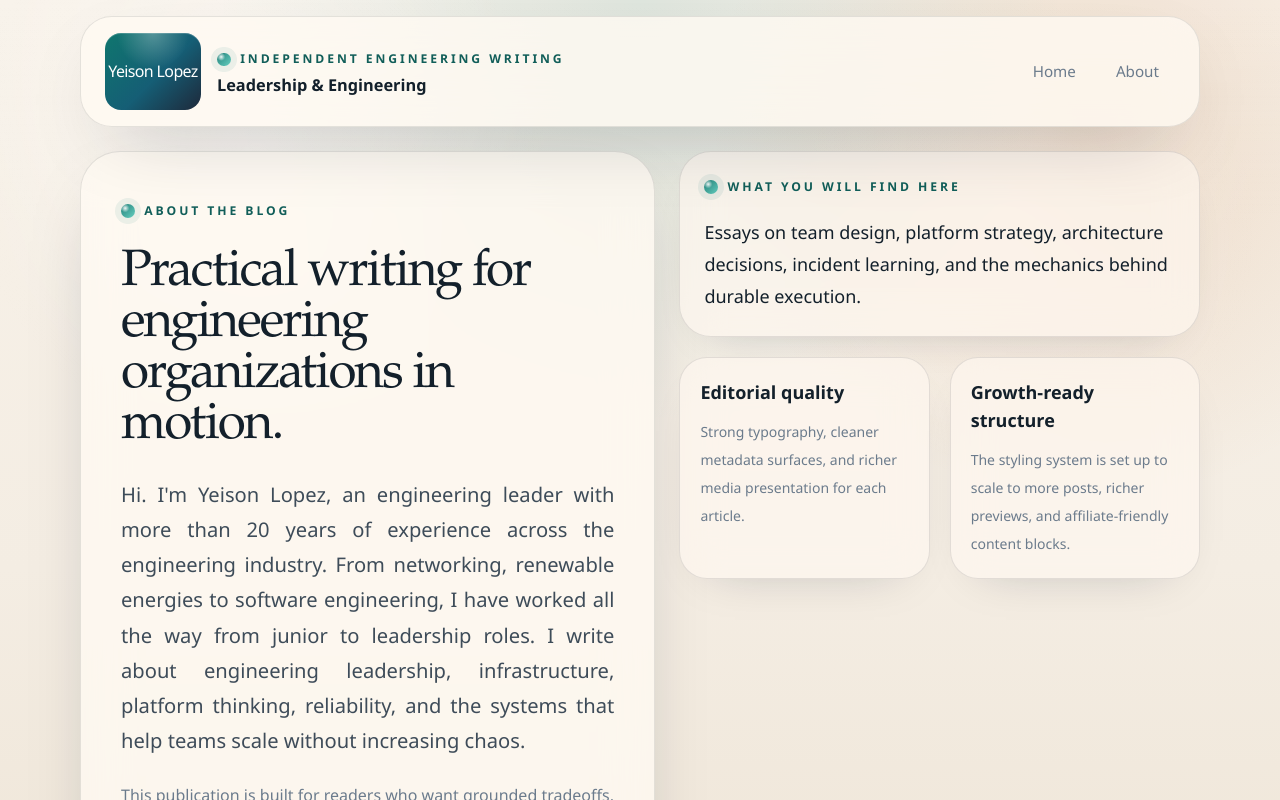
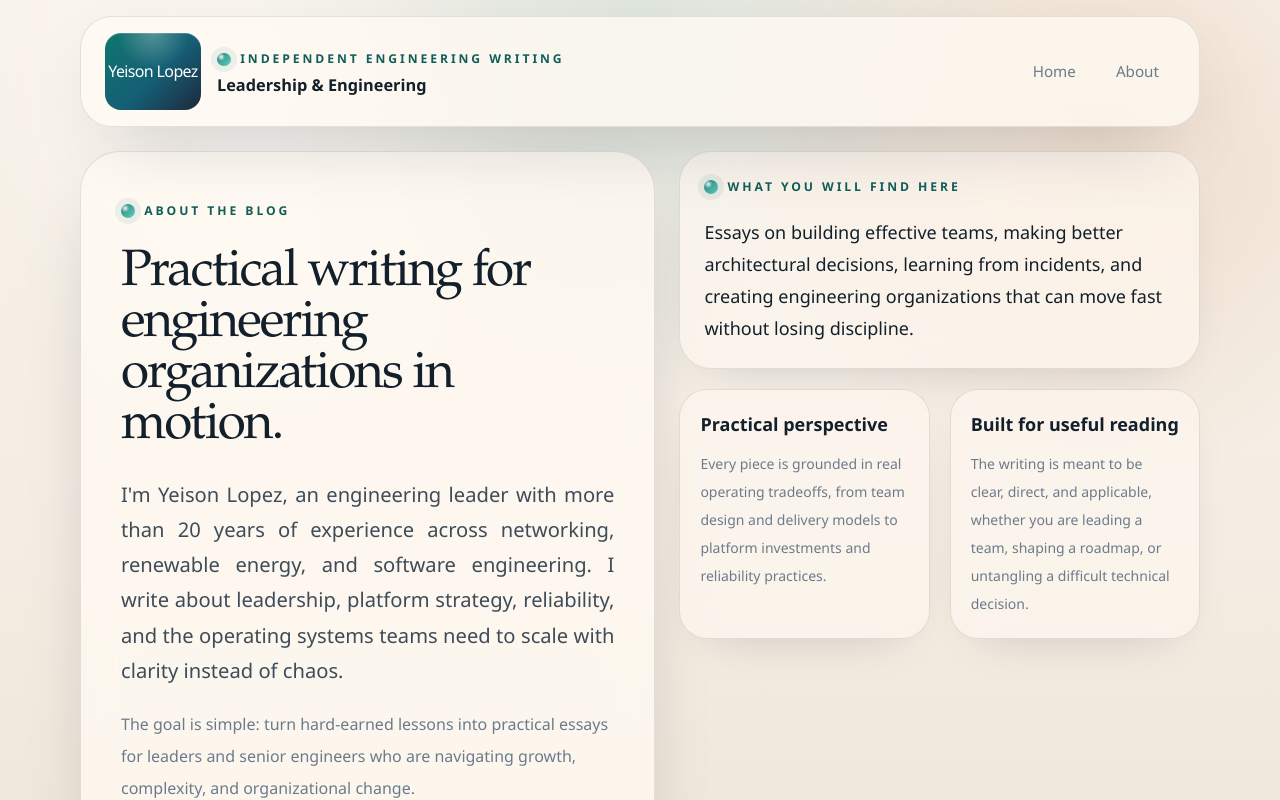
Before and after one commit to Yeisonlop10/Engineering-land-dev-blog, a Next.js app: page /about in a window 1280 px wide. Shown: the top 800 px of the page. Built offline with nearby package versions, Linux system fonts and the light colour scheme; no server answers.

Commit message:
more copy updates

```diff
--- a/app/about/page.tsx
+++ b/app/about/page.tsx
@@ -20,15 +20,16 @@ export default function AboutPage() {
               Practical writing for engineering organizations in motion.
             </h1>
             <p className="lead-copy mt-6">
-              Hi. I&apos;m Yeison Lopez, an engineering leader with more than 20 years of experience across the engineering industry. From networking, renewable energies
-              to software engineering, I have worked all the way from junior to leadership roles. I write about engineering leadership, infrastructure, platform
-              thinking, reliability, and the systems that help teams scale
-              without increasing chaos.
+              I&apos;m Yeison Lopez, an engineering leader with more than 20
+              years of experience across networking, renewable energy, and
+              software engineering. I write about leadership, platform
+              strategy, reliability, and the operating systems teams need to
+              scale with clarity instead of chaos.
             </p>
             <p className="mt-5 max-w-2xl text-base leading-8 muted-copy">
-              This publication is built for readers who want grounded
-              tradeoffs, useful operating patterns, and articles that stay
-              readable on long sessions across desktop and mobile.
+              The goal is simple: turn hard-earned lessons into practical
+              essays for leaders and senior engineers who are navigating growth,
+              complexity, and organizational change.
             </p>
           </div>
 
@@ -36,30 +37,32 @@ export default function AboutPage() {
             <div className="glass-panel-soft rounded-[2rem] p-6">
               <p className="eyebrow">What you will find here</p>
               <p className="mt-4 text-lg leading-8 text-[var(--text-strong)]">
-                Essays on team design, platform strategy, architecture
-                decisions, incident learning, and the mechanics behind durable
-                execution.
+                Essays on building effective teams, making better architectural
+                decisions, learning from incidents, and creating engineering
+                organizations that can move fast without losing discipline.
               </p>
             </div>
 
             <div className="grid gap-5 sm:grid-cols-2">
               <div className="glass-panel-soft rounded-[1.75rem] p-5">
                 <h2 className="text-lg font-semibold text-[var(--text-strong)]">
-                  Editorial quality
+                  Practical perspective
                 </h2>
                 <p className="mt-3 text-sm leading-7 muted-copy">
-                  Strong typography, cleaner metadata surfaces, and richer media
-                  presentation for each article.
+                  Every piece is grounded in real operating tradeoffs, from team
+                  design and delivery models to platform investments and
+                  reliability practices.
                 </p>
               </div>
 
               <div className="glass-panel-soft rounded-[1.75rem] p-5">
                 <h2 className="text-lg font-semibold text-[var(--text-strong)]">
-                  Growth-ready structure
+                  Built for useful reading
                 </h2>
                 <p className="mt-3 text-sm leading-7 muted-copy">
-                  The styling system is set up to scale to more posts, richer
-                  previews, and affiliate-friendly content blocks.
+                  The writing is meant to be clear, direct, and applicable,
+                  whether you are leading a team, shaping a roadmap, or
+                  untangling a difficult technical decision.
                 </p>
               </div>
             </div>
```
